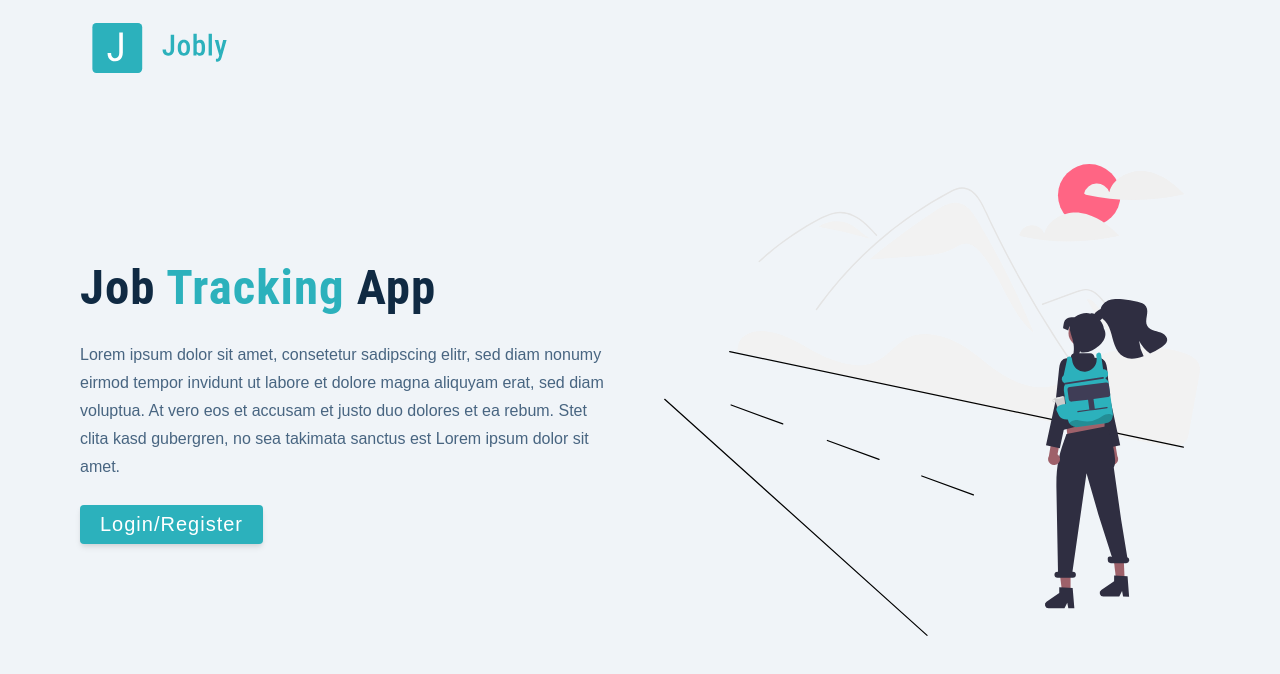
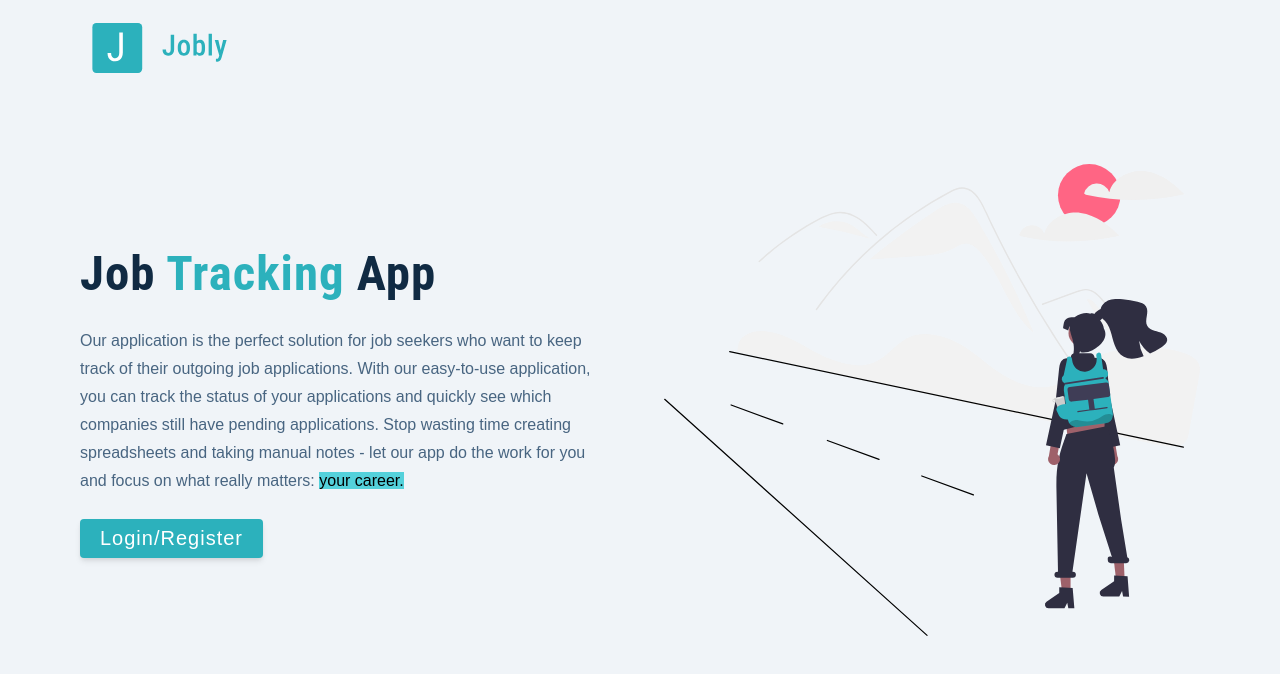
Before and after one commit to roman-supercode/jobly-project, a React (Create React App) app in the folder client/: page /landing in a window 1280 px wide. Shown: the top 674 px of the page. Built offline with nearby package versions, Linux system fonts and the light colour scheme; no server answers.

Commit message:
landing text exchanged

```diff
--- a/client/src/assets/wrappers/LandingPage.js
+++ b/client/src/assets/wrappers/LandingPage.js
@@ -1,4 +1,4 @@
-import styled from 'styled-components'
+import styled from "styled-components";
 
 const Wrapper = styled.main`
   nav {
@@ -27,6 +27,9 @@ const Wrapper = styled.main`
   .main-img {
     display: none;
   }
+  mark {
+    background-color: var(--primary-300);
+  }
   @media (min-width: 992px) {
     .page {
       grid-template-columns: 1fr 1fr;
@@ -36,5 +39,5 @@ const Wrapper = styled.main`
       display: block;
     }
   }
-`
-export default Wrapper
+`;
+export default Wrapper;
--- a/client/src/context/reducer.js
+++ b/client/src/context/reducer.js
@@ -40,6 +40,7 @@ const reducer = (state, action) => {
       alertText: "Please provide all values!",
     };
   }
+
   if (action.type === CLEAR_ALERT) {
     return {
       ...state,
--- a/client/src/pages/Landing.js
+++ b/client/src/pages/Landing.js
@@ -20,11 +20,13 @@ const Landing = () => {
               job <span>tracking</span> app
             </h1>
             <p>
-              Lorem ipsum dolor sit amet, consetetur sadipscing elitr, sed diam
-              nonumy eirmod tempor invidunt ut labore et dolore magna aliquyam
-              erat, sed diam voluptua. At vero eos et accusam et justo duo
-              dolores et ea rebum. Stet clita kasd gubergren, no sea takimata
-              sanctus est Lorem ipsum dolor sit amet.
+              Our application is the perfect solution for job seekers who want
+              to keep track of their outgoing job applications. With our
+              easy-to-use application, you can track the status of your
+              applications and quickly see which companies still have pending
+              applications. Stop wasting time creating spreadsheets and taking
+              manual notes - let our app do the work for you and focus on what
+              really matters: <mark>your career.</mark>
             </p>
             <Link to="/register" className="btn btn-hero">
               Login/Register
```
Also changed, not shown: 1 other file (tests, documents, lock files or other folders).
